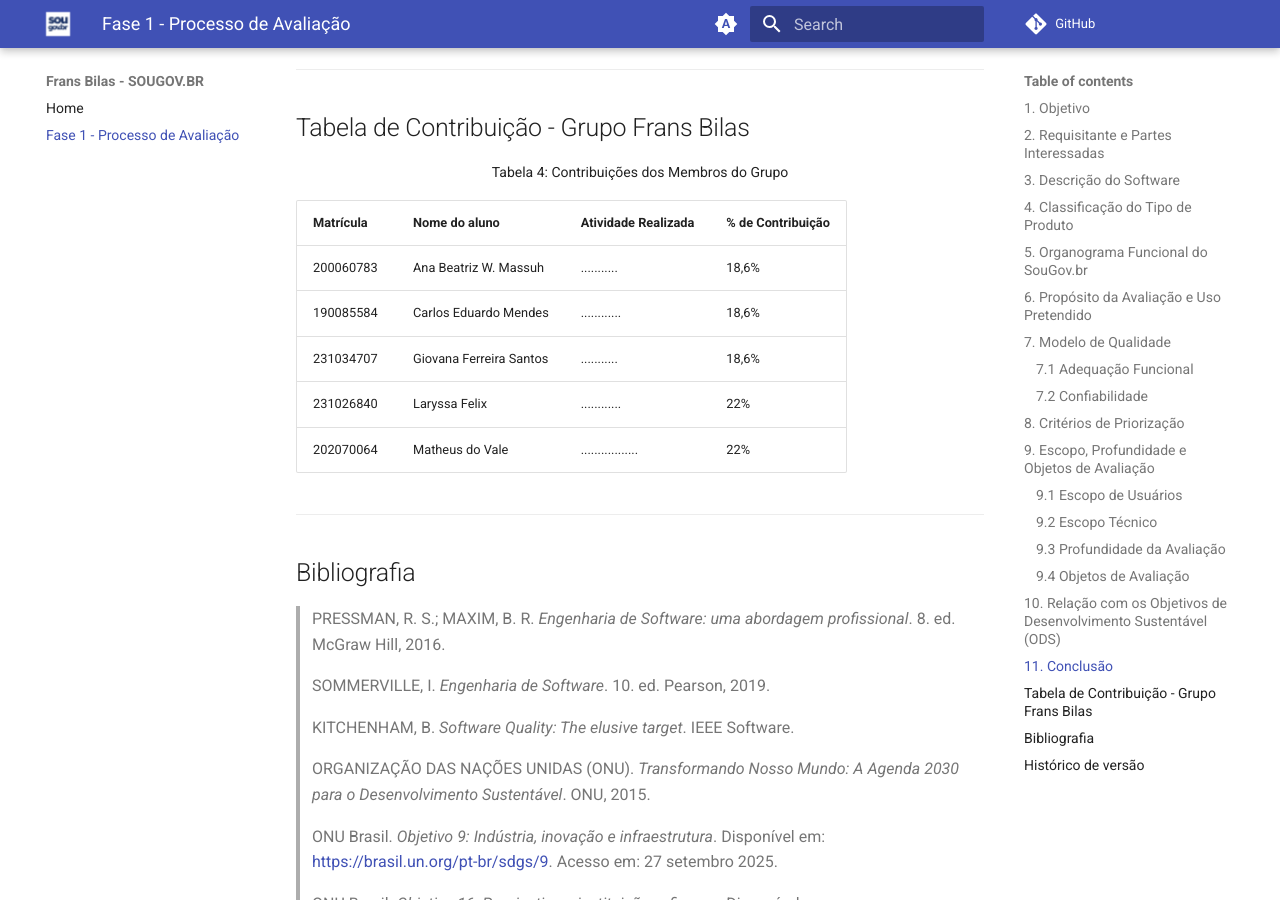
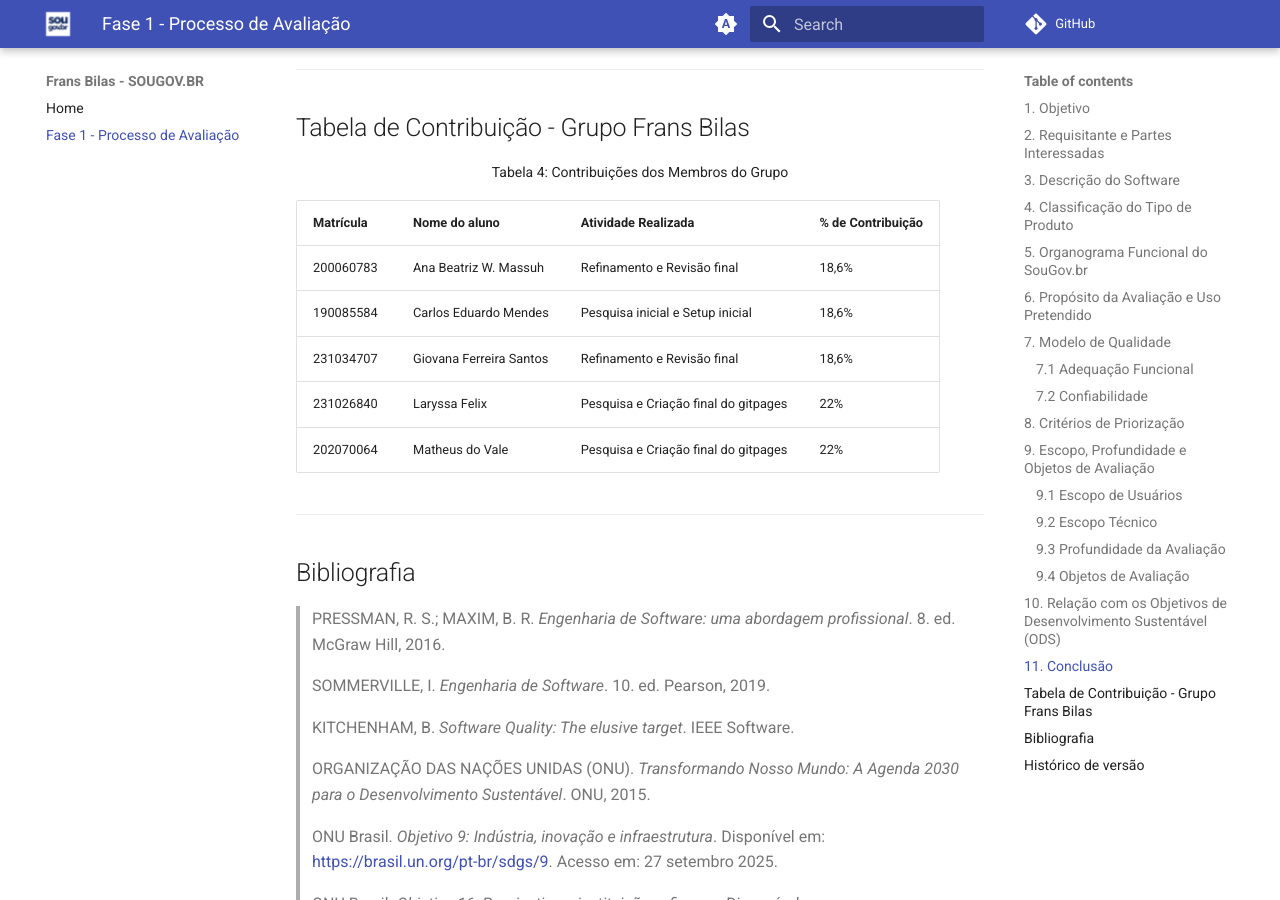
Before and after one commit to felixlaryssa/2025-2_T01_FRANS-BILAS, an MkDocs documentation site: the page built from docs/fase1.md, in a window 1280 px wide and 900 px high, scrolled down 5448 px. Built offline with MkDocs 1.6.1 and Material for MkDocs 9.7.7, drawn with Linux system fonts in a browser that asks for light colours; comment, search, counter and statistics services are not loaded.

Commit message:
Update contributions and activities in fase1.md

```diff
--- a/docs/fase1.md
+++ b/docs/fase1.md
@@ -185,11 +185,11 @@ Essas ações possibilitarão a análise aprofundada das características avalia
 
 | Matrícula | Nome do aluno | Atividade Realizada | % de Contribuição |
 | --------- | ------------- | ------------------- | ----------------- |
-| 200060783 | Ana Beatriz W. Massuh | ........... | 18,6% |
-| 190085584 | Carlos Eduardo Mendes | ............ | 18,6% |
-| 231034707 | Giovana Ferreira Santos | ........... | 18,6% |
-| 231026840 | Laryssa Felix | ............ | 22% |
-| 202070064 | Matheus do Vale | ................. | 22% |
+| 200060783 | Ana Beatriz W. Massuh | Refinamento e Revisão final | 18,6% |
+| 190085584 | Carlos Eduardo Mendes |  Pesquisa inicial e Setup inicial | 18,6% |
+| 231034707 | Giovana Ferreira Santos | Refinamento e Revisão final | 18,6% |
+| 231026840 | Laryssa Felix |  Pesquisa e Criação final do gitpages  | 22% |
+| 202070064 | Matheus do Vale | Pesquisa e Criação final do gitpages | 22% |
 
 ---------------------
 
```
